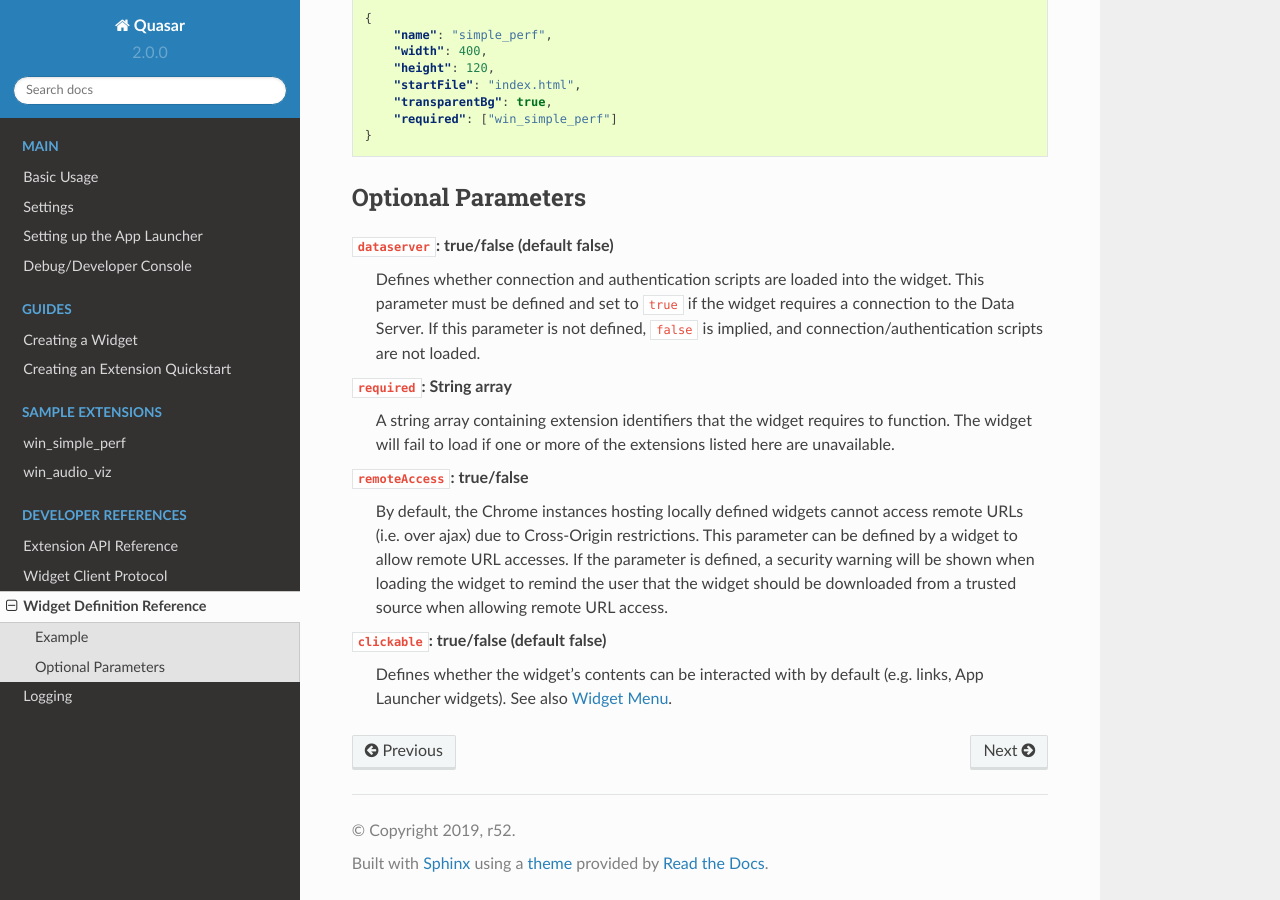
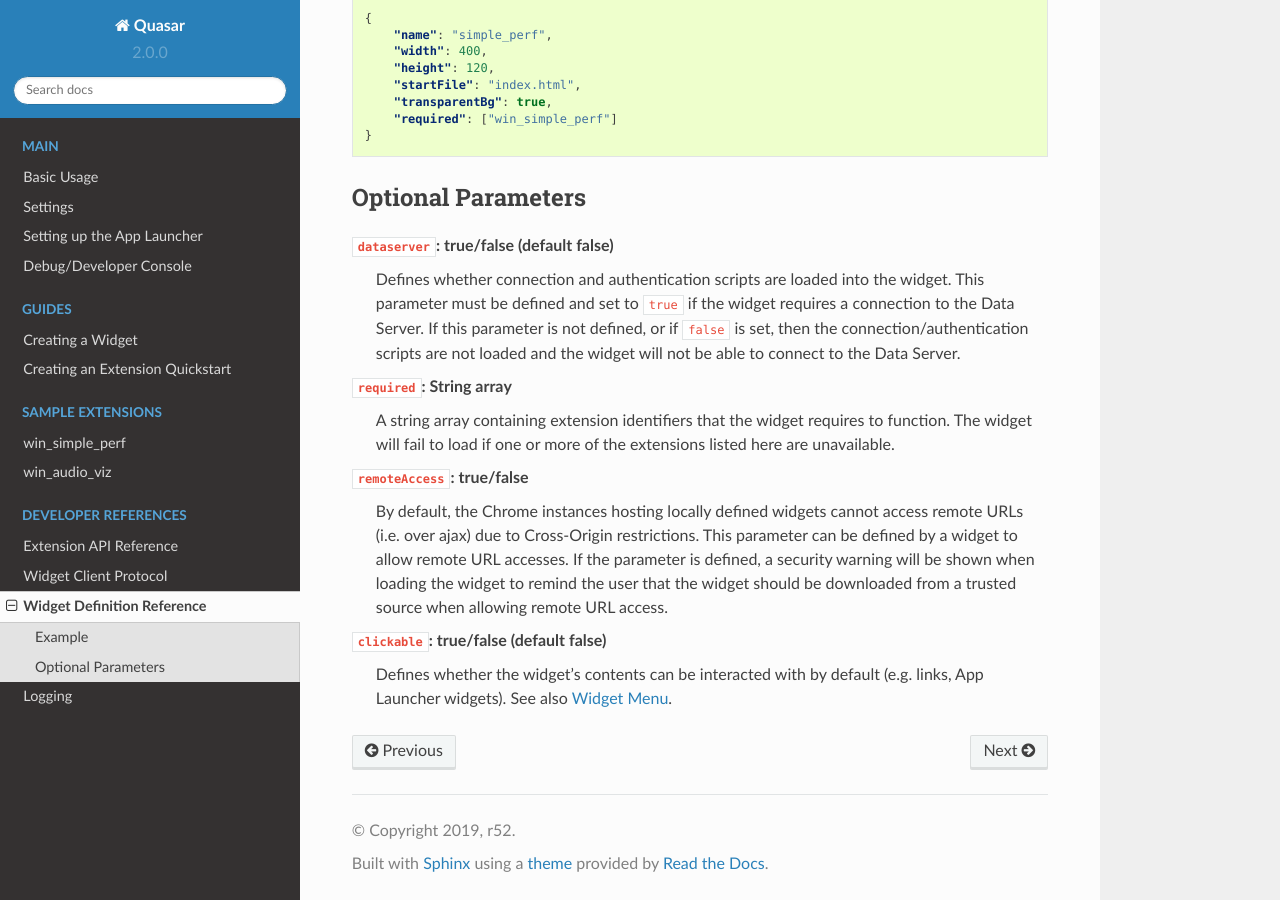
Before and after one commit to r52/quasar, a Sphinx documentation site: the page built from docs/wdef.rst, in a window 1280 px wide and 900 px high, scrolled down 614 px. Built offline with Sphinx 7.4.7 and the Read the Docs theme 2.0.0, drawn with Linux system fonts in a browser that asks for light colours.

Commit message:
Minor doc text change

```diff
--- a/docs/wdef.rst
+++ b/docs/wdef.rst
@@ -37,7 +37,7 @@ Optional Parameters
 --------------------
 
 ``dataserver``: true/false (default false)
-    Defines whether connection and authentication scripts are loaded into the widget. This parameter must be defined and set to ``true`` if the widget requires a connection to the Data Server. If this parameter is not defined, ``false`` is implied, and connection/authentication scripts are not loaded.
+    Defines whether connection and authentication scripts are loaded into the widget. This parameter must be defined and set to ``true`` if the widget requires a connection to the Data Server. If this parameter is not defined, or if ``false`` is set, then the connection/authentication scripts are not loaded and the widget will not be able to connect to the Data Server.
 
 ``required``: String array
     A string array containing extension identifiers that the widget requires to function. The widget will fail to load if one or more of the extensions listed here are unavailable.
```
